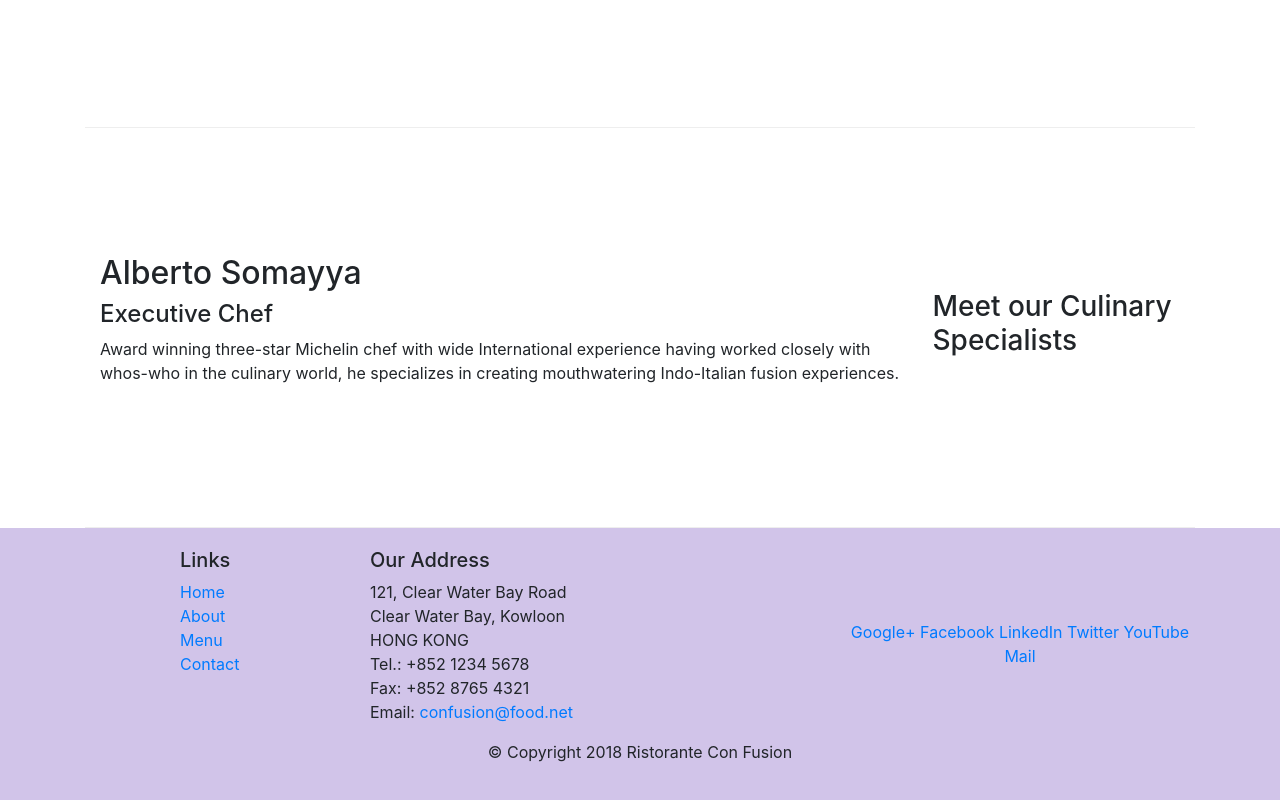
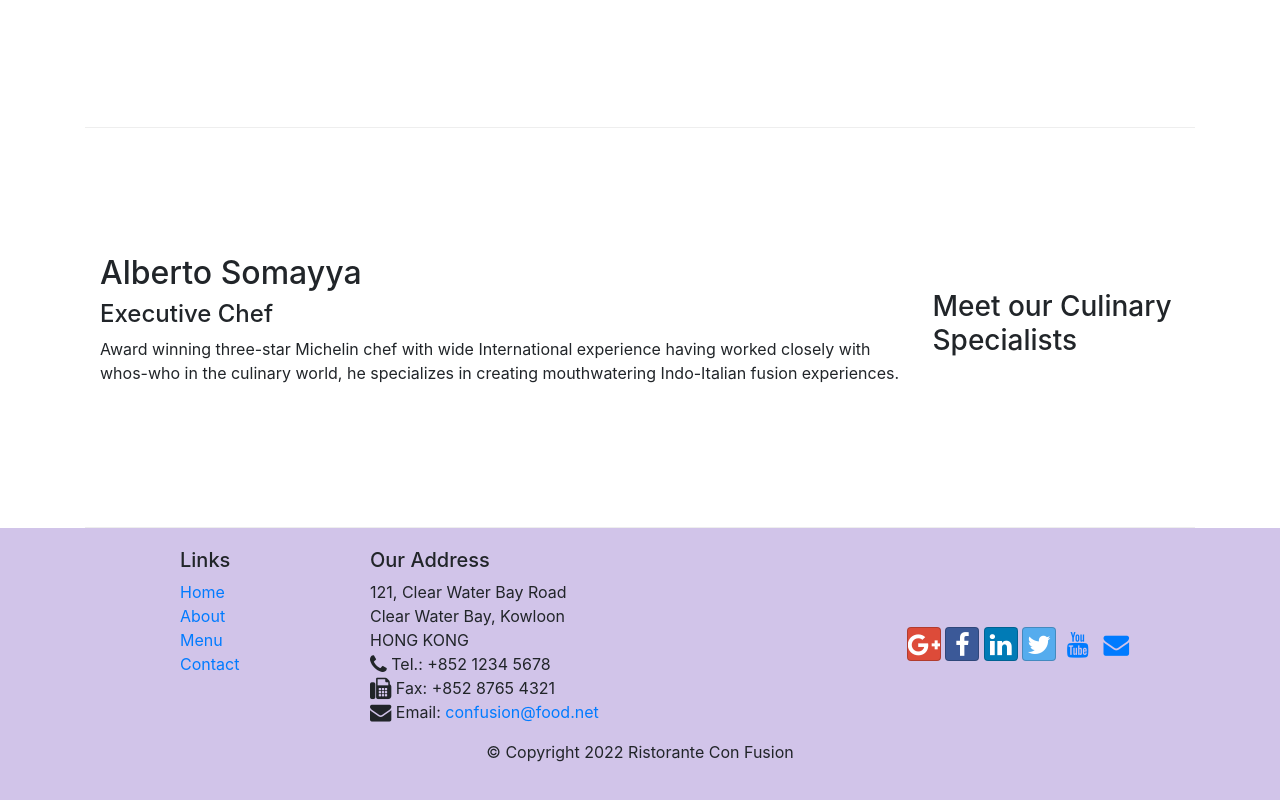
Before and after one commit to diegocejj/WebPageHongKong, a website: page index.html in a window 1280 px wide. Shown: the part 1006-1806 px from the top of the page. Drawn offline with nearby package versions, Linux system fonts and the light colour scheme.

Commit message:
Icon Fonts

```diff
--- a/index.html
+++ b/index.html
@@ -9,7 +9,10 @@
 
         <!-- Bootstrap CSS -->
         <link rel="stylesheet" href="node_modules/bootstrap/dist/css/bootstrap.min.css">
+        <link rel="stylesheet" href="node_modules/font-awesome/css/font-awesome.css">
+        <link rel="stylesheet" href="node_modules/bootstrap-social/bootstrap-social.css">
         <link rel="stylesheet" href="css/styles.css">
+
         <title>Ristorante Con Fusion</title>
 </head>
 
@@ -25,10 +28,10 @@
             <a class="navbar-brand mr-auto" href="#">Ristorante Con Fusion</a>
             <div class="collapse navbar-collapse" id="Navbar">
                 <ul class="navbar-nav mr-auto"> <!--mr margin right-->
-                    <li class="nav-item active"><a class="nav-link" href="#">Home</a></li> <!-- link active-->
-                    <li class="nav-item"><a class="nav-link" href="./aboutus.html">About</a></li>
-                    <li class="nav-item"><a class="nav-link" href="#">Menu</a></li>
-                    <li class="nav-item"><a class="nav-link" href="#">Contact</a></li>
+                    <li class="nav-item active"><a class="nav-link" href="#"><span class="fa fa-home"></span> Home</a></li> <!-- link active-->
+                    <li class="nav-item"><a class="nav-link" href="./aboutus.html"><span class="fa fa-info"></span> About</a></li>
+                    <li class="nav-item"><a class="nav-link" href="#"><span class="fa fa-list fa-lg"></span> Menu</a></li>
+                    <li class="nav-item"><a class="nav-link" href="#"><span class="fa fa-address-card fa-lg"></span> Contact</a></li>
                 </ul>
             </div>
         </div>
@@ -99,25 +102,25 @@
 		              121, Clear Water Bay Road<br>
 		              Clear Water Bay, Kowloon<br>
 		              HONG KONG<br>
-		              Tel.: +852 1234 5678<br>
-		              Fax: +852 8765 4321<br>
-		              Email: <a href="mailto:confusion@food.net">confusion@food.net</a>
+		              <i class="fa fa-phone fa-lg"></i> Tel.: +852 1234 5678<br>
+		              <i class="fa fa-fax fa-lg"></i> Fax: +852 8765 4321<br>
+		              <i class="fa fa-envelope fa-lg"></i> Email: <a href="mailto:confusion@food.net">confusion@food.net</a>
 		           </address>
                 </div>
                 <div class="col-12 col-sm-4 align-self-center">
                     <div class="text-center">
-                        <a href="http://google.com/+">Google+</a>
-                        <a href="http://www.facebook.com/profile.php?id=">Facebook</a>
-                        <a href="http://www.linkedin.com/in/">LinkedIn</a>
-                        <a href="http://twitter.com/">Twitter</a>
-                        <a href="http://youtube.com/">YouTube</a>
-                        <a href="mailto:">Mail</a>
+                        <a class="btn btn-social-icon btn-google" href="http://google.com/+"><i class="fa fa-google-plus fa-lg"></i></a>
+                        <a class="btn btn-social-icon btn-facebook" href="http://www.facebook.com/profile.php?id="><i class="fa fa-facebook fa-lg"></i></a>
+                        <a class="btn btn-social-icon btn-linkedin" href="http://www.linkedin.com/in/"><i class="fa fa-linkedin fa-lg"></i></a>
+                        <a class="btn btn-social-icon btn-twitter" href="http://twitter.com/"><i class="fa fa-twitter fa-lg"></i></a>
+                        <a class="btn btn-social-icon btn-youtube" href="http://youtube.com/"><i class="fa fa-youtube fa-lg"></i></a>
+                        <a class="btn btn-social-icon" href="mailto:"><i class="fa fa-envelope fa-lg"></i></a>
                     </div>
                 </div>
            </div>
            <div class="row justify-content-center">
                 <div class="col-auto">
-                    <p>© Copyright 2018 Ristorante Con Fusion</p>
+                    <p>© Copyright 2022 Ristorante Con Fusion</p>
                 </div>
            </div>
         </div>
--- a/package.json
+++ b/package.json
@@ -15,6 +15,8 @@
   },
   "dependencies": {
     "bootstrap": "^4.0.0",
+    "bootstrap-social": "^5.1.1",
+    "font-awesome": "^4.7.0",
     "jquery": "^3.3.1",
     "popper.js": "^1.12.9"
   }
```
Also changed, not shown: aboutus.html (+17 -14 lines), 1 other file.
